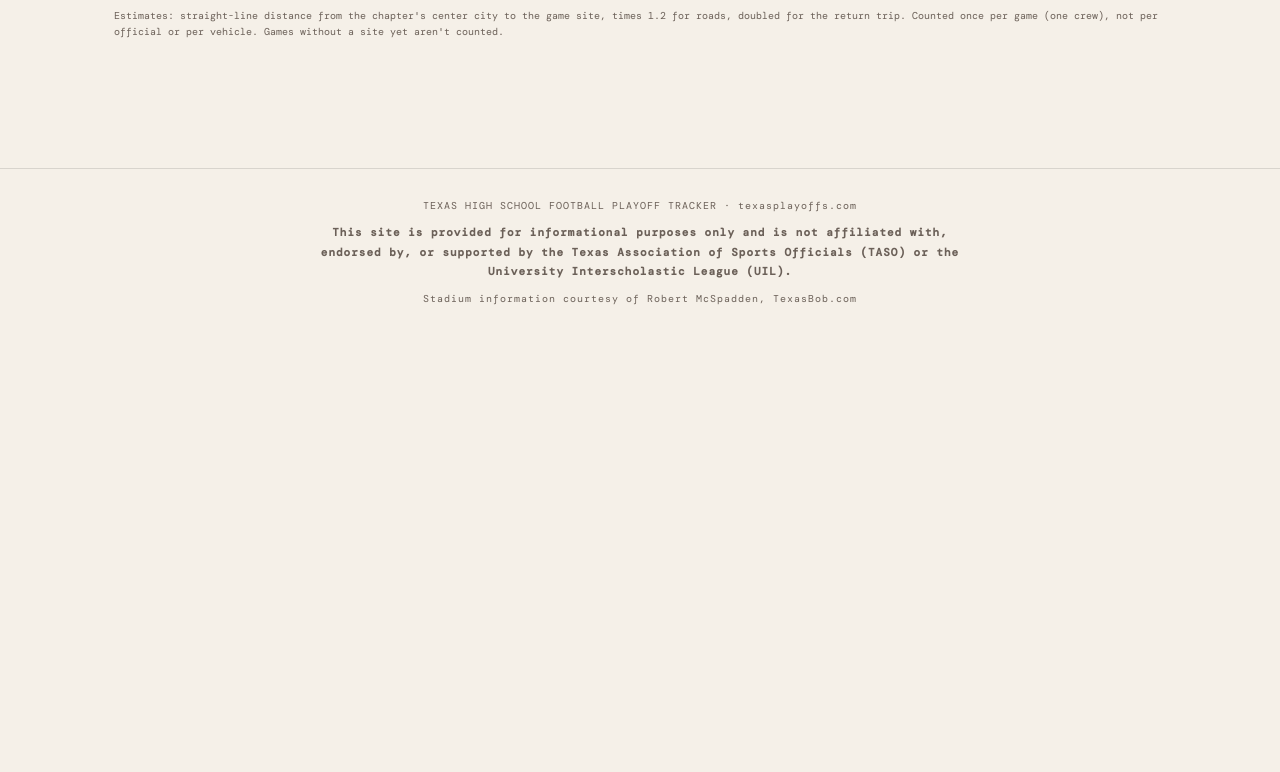
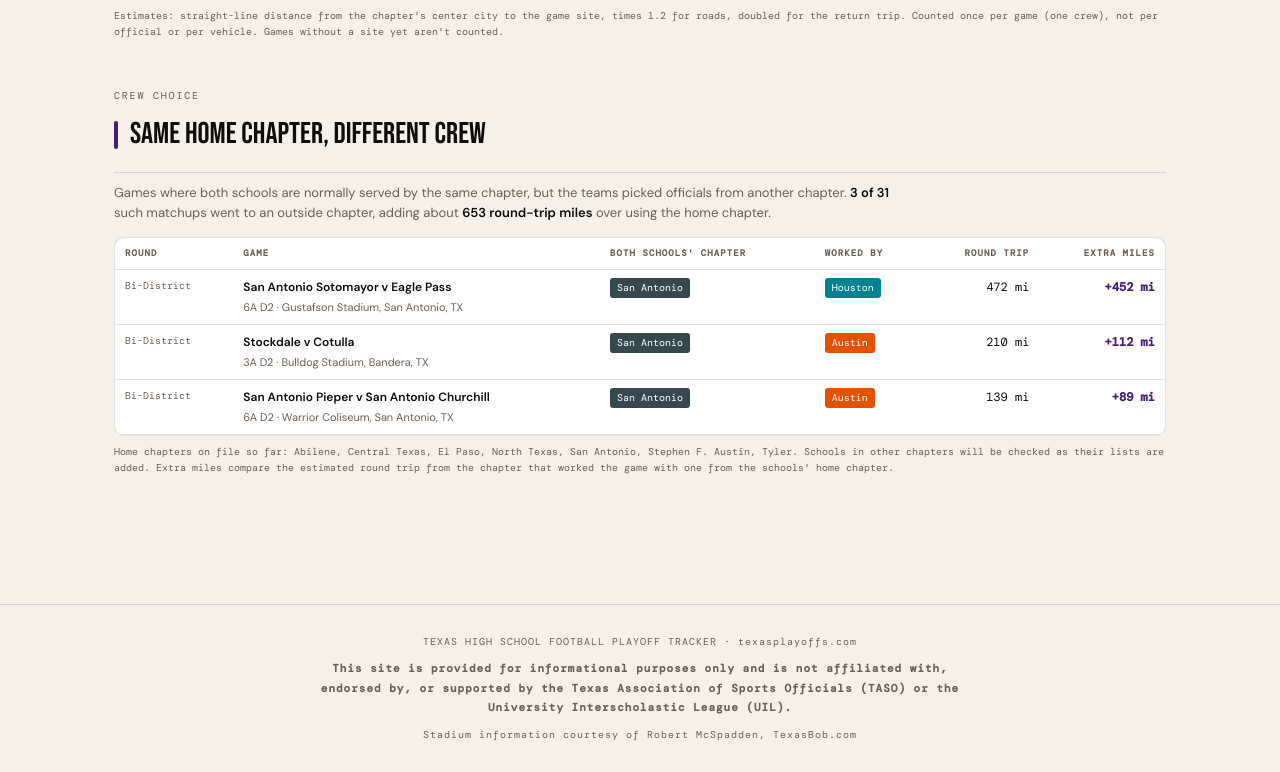
Before and after one commit to colemic2006/texasplayoffs, a React (Vite) app: page / in a window 1280 px wide. Shown: the part 4558-5330 px from the top of the page. Before the commit the page ends 4894 px from the top, so only its background shows below. Built offline with nearby package versions, Linux system fonts and the light colour scheme.

Commit message:
Chapter Stats: games where both schools share a home chapter but another chapter worked it
Co-Authored-By: Claude Opus 5.5 <noreply@anthropic.com>
Claude-Session: https://claude.ai/code/session_01BMNz1h9oErPrBeApAqNHEj

```diff
--- a/src/App.jsx
+++ b/src/App.jsx
@@ -4,6 +4,7 @@ import Nav from './components/Nav'
 import ChapterDashboard from './components/ChapterDashboard'
 import BracketViewer from './components/BracketViewer'
 import ChapterTravel from './components/ChapterTravel'
+import OutsideChapterGames from './components/OutsideChapterGames'
 import HistoryView from './components/HistoryView'
 import TeamsView from './components/TeamsView'
 import ChapterRegulars from './components/ChapterRegulars'
@@ -101,6 +102,7 @@ export default function App() {
                 {page === 'chapters' && yearData.season && <WeekMap data={yearData} />}
                 {page === 'chapters' && <ChapterDashboard data={yearData} year={year} allData={data} years={YEARS} loadAllYears={loadAllYears} />}
                 {page === 'chapters' && <ChapterTravel data={yearData} />}
+                {page === 'chapters' && <OutsideChapterGames data={yearData} />}
                 {page === 'brackets' && <BracketViewer data={yearData} year={year} />}
                 {page === 'history' && <HistoryView allData={data} years={HISTORY_YEARS} loadYear={(y) => {
                   if (data[y]) return
--- /dev/null
+++ b/src/components/OutsideChapterGames.jsx
@@ -0,0 +1,83 @@
+import React, { useMemo } from 'react'
+import { useHomeChapters } from '../homeChapters'
+import { roundTripMiles } from '../chapterCenters'
+import { chapterColor } from '../chapterColors'
+import { placeName } from '../placeName'
+
+const ROUNDS = { 1: 'Bi-District', 2: 'Area', 3: 'Regionals', 4: 'Quarterfinals', 5: 'Semifinals', 6: 'State Final' }
+const fmt = n => Math.round(n).toLocaleString()
+
+// Games where both schools share a home chapter but a different chapter worked the game
+export default function OutsideChapterGames({ data }) {
+  const home = useHomeChapters()
+  const names = { ELP: 'El Paso', BEA: 'Beaumont', ...Object.fromEntries((data?.chapters || []).map(c => [c.code, c.name])) }
+  const name = c => names[c] || c
+  const { rows, shared, listed } = useMemo(() => {
+    const games = data?.games || []
+    const sharedGames = games.filter(g => g.chapter && home[g.team1] && home[g.team1] === home[g.team2])
+    const rows = sharedGames.filter(g => g.chapter !== home[g.team1]).map(g => {
+      const worked = roundTripMiles(g), local = roundTripMiles({ ...g, chapter: home[g.team1] })
+      return { ...g, home: home[g.team1], worked, extra: worked != null && local != null ? worked - local : null }
+    }).sort((a, b) => a.week - b.week || (b.extra ?? 0) - (a.extra ?? 0))
+    return { rows, shared: sharedGames.length, listed: [...new Set(Object.values(home))].sort() }
+  }, [data, home])
+  if (!listed.length || !shared) return null
+
+  const chip = c => (
+    <span style={{ display:'inline-flex', alignItems:'center', gap:5, fontFamily:'var(--mono)', fontSize:10, padding:'2px 7px', borderRadius:3,
+                   background:chapterColor(c), color:'#fff', whiteSpace:'nowrap' }}>{name(c)}</span>
+  )
+  const th = { fontFamily:'var(--mono)', fontSize:9, letterSpacing:'0.12em', textTransform:'uppercase', color:'var(--mid)', padding:'8px 10px', textAlign:'left', borderBottom:'1px solid var(--border)', whiteSpace:'nowrap' }
+  const td = { padding:'8px 10px', borderBottom:'1px solid var(--border)', fontSize:12, verticalAlign:'top' }
+  const totalExtra = rows.reduce((s, r) => s + (r.extra || 0), 0)
+
+  return (
+    <div style={{ marginBottom:48 }}>
+      <div style={{ fontFamily:'var(--mono)', fontSize:10, letterSpacing:'0.18em', textTransform:'uppercase', color:'var(--mid)', marginBottom:6 }}>Crew Choice</div>
+      <div style={{ fontFamily:"'Bebas Neue', sans-serif", fontSize:30, color:'var(--ink)', marginBottom:6, paddingBottom:12, borderBottom:'1px solid var(--border)', display:'flex', alignItems:'center', gap:12 }}>
+        <div style={{ width:4, height:28, borderRadius:2, background:'var(--burnt)' }} />
+        Same Home Chapter, Different Crew
+      </div>
+      <div style={{ fontSize:13, color:'var(--mid)', lineHeight:1.55, margin:'10px 0 14px', maxWidth:780 }}>
+        Games where both schools are normally served by the same chapter, but the teams picked officials from another chapter.
+        {' '}<strong style={{ color:'var(--ink)' }}>{rows.length} of {shared}</strong> such matchups went to an outside chapter
+        {totalExtra > 0 && <>, adding about <strong style={{ color:'var(--ink)' }}>{fmt(totalExtra)} round-trip miles</strong> over using the home chapter</>}.
+      </div>
+      {rows.length === 0 ? (
+        <div style={{ background:'var(--surface)', border:'1px solid var(--border)', borderRadius:10, padding:'18px 20px', fontSize:13, color:'var(--mid)' }}>
+          Every game between two schools from the same chapter is being worked by that chapter.
+        </div>
+      ) : (
+        <div style={{ background:'var(--surface)', border:'1px solid var(--border)', borderRadius:10, overflowX:'auto' }}>
+          <table style={{ width:'100%', borderCollapse:'collapse' }}>
+            <thead><tr>
+              <th style={th}>Round</th><th style={th}>Game</th><th style={th}>Both schools' chapter</th><th style={th}>Worked by</th>
+              <th style={{ ...th, textAlign:'right' }}>Round trip</th><th style={{ ...th, textAlign:'right' }}>Extra miles</th>
+            </tr></thead>
+            <tbody>
+              {rows.map((r, i) => (
+                <tr key={i}>
+                  <td style={{ ...td, fontFamily:'var(--mono)', fontSize:10, color:'var(--mid)', whiteSpace:'nowrap' }}>{ROUNDS[r.week]}</td>
+                  <td style={td}>
+                    <div style={{ fontWeight:600 }}>{r.team1} v {r.team2}</div>
+                    <div style={{ fontSize:11, color:'var(--mid)' }}>{r.classification}{r.site ? ` · ${placeName(r)}` : ''}</div>
+                  </td>
+                  <td style={td}>{chip(r.home)}</td>
+                  <td style={td}>{chip(r.chapter)}</td>
+                  <td style={{ ...td, textAlign:'right', fontFamily:'var(--mono)' }}>{r.worked != null ? `${fmt(r.worked)} mi` : '—'}</td>
+                  <td style={{ ...td, textAlign:'right', fontFamily:'var(--mono)', color: r.extra > 0 ? 'var(--burnt)' : 'var(--mid)', fontWeight: r.extra > 0 ? 600 : 400 }}>
+                    {r.extra != null ? `${r.extra > 0 ? '+' : ''}${fmt(r.extra)} mi` : '—'}
+                  </td>
+                </tr>
+              ))}
+            </tbody>
+          </table>
+        </div>
+      )}
+      <div style={{ fontFamily:'var(--mono)', fontSize:10, color:'var(--mid)', marginTop:8, lineHeight:1.6 }}>
+        Home chapters on file so far: {listed.map(name).join(', ')}. Schools in other chapters will be checked as their lists are added.
+        Extra miles compare the estimated round trip from the chapter that worked the game with one from the schools' home chapter.
+      </div>
+    </div>
+  )
+}
```
